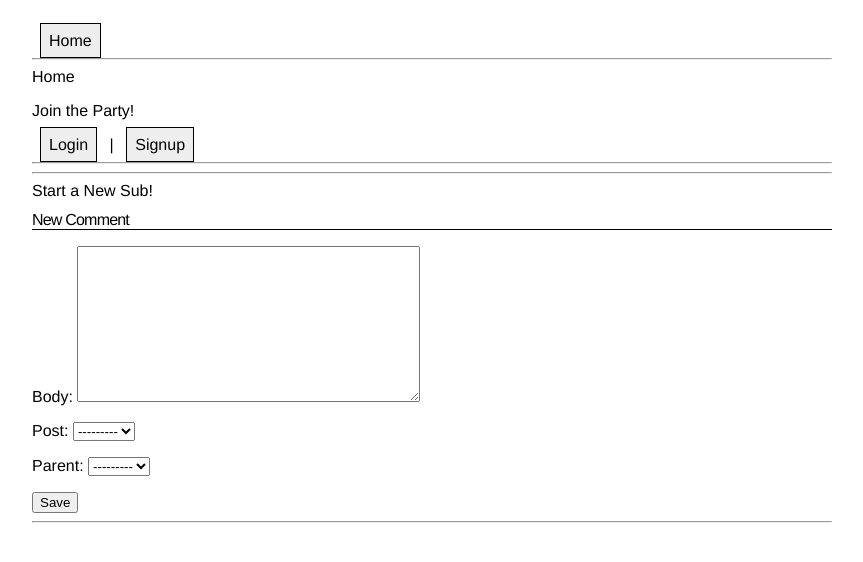
After one commit to DaltonHart/Reddit_Clone, a Django app: page /comments/new in a window 1280 px wide. The commit adds this page. Shown: the top 562 px of the page, without its empty margins (208-1071 px from the left). Run offline with Django 3.2, Linux system fonts and the light colour scheme; data that the repository does not hold is empty.

Commit message:
added form info to add subs, posts, and comments

```diff
--- a/reddit_clone/forms.py
+++ b/reddit_clone/forms.py
@@ -1,6 +1,6 @@
 from django import forms
 from django.contrib.auth.forms import UserCreationForm, UserChangeForm
-from .models import CustomUser
+from .models import CustomUser, Post, Comment, Sub_Reddit
 
 class CustomUserCreationForm(UserCreationForm):
 
@@ -13,3 +13,21 @@ class CustomUserChangeForm(UserChangeForm):
     class Meta:
         model = CustomUser
         fields = UserChangeForm.Meta.fields
+
+class PostForm(forms.ModelForm):
+
+    class Meta:
+        model = Post
+        fields = ('title', 'body','sub_reddit')
+
+class CommentForm(forms.ModelForm):
+
+    class Meta:
+        model = Comment
+        fields = ('body', 'post', 'parent')
+
+class Sub_Form(forms.ModelForm):
+
+    class Meta:
+        model = Sub_Reddit
+        fields = ('name', 'description')
--- a/reddit_clone/models.py
+++ b/reddit_clone/models.py
@@ -32,4 +32,4 @@ class Comment (models.Model):
     author = models.ForeignKey(CustomUser, on_delete=models.CASCADE, related_name='comments', blank=True)
     post = models.ForeignKey(Post, on_delete=models.CASCADE, related_name='comments')
     body = models.TextField()
-    sub_comment = models.ManyToManyField('self', related_name='sub_comment', blank=True )
+    parent = models.ForeignKey('self', on_delete=models.CASCADE, related_name='children', null=True, blank=True)
--- /dev/null
+++ b/reddit_clone/static/css/main.css
@@ -0,0 +1,99 @@
+body {
+    font-family: 'Helvetica Neue', sans-serif;
+    max-width: 50em;
+    margin: auto;
+    padding: 2em 1em;
+}
+
+nav a {
+    border: 1px solid black;
+    margin: .5em;
+    padding: .5em;
+    background-color: #eeeeee;
+}
+
+nav a:hover {
+    background-color: orange;
+    color: blue;
+}
+
+a,
+a:visited {
+    text-decoration: none;
+    color: black;
+}
+.comment {
+    padding-bottom: 1em;
+}
+a:hover {
+    background-color: #ccc;
+}
+
+ul {
+    list-style-type: none;
+}
+
+li {
+    margin: .25em;
+}
+
+h1 {
+    font: inherit;
+    color: inherit;
+    letter-spacing: -.05em;
+    text-decoration: none;
+    border-bottom: 1px solid black;
+}
+
+h2>a {
+    font-size: .75em;
+}
+
+input {
+    display: block;
+    margin: 5px 0 20px 0;
+    padding: 9px;
+    border: solid 1px black;
+    width: 300px;
+    background: whitesmoke;
+}
+
+input[type=submit],
+a.delete {
+    width: auto;
+    padding: 9px 15px;
+    background-color: gray;
+    border: 0;
+    font-size: 14px;
+    color: #FFFFFF;
+}
+
+a.delete {
+    background-color: red;
+}
+
+.post {
+    background: #ccc;
+    padding: 1em;
+    text-decoration: none;
+}
+
+
+.user-info {
+    float: right;
+}
+
+a.fav {
+    text-decoration: none;
+    color: red;
+}
+
+a.no-fav {
+    text-decoration: none;
+    color: black;
+}
+
+.fav:visited,
+.no-fav:visited {
+    text-decoration: none;
+}
--- a/reddit_clone/templates/reddit_clone/base.html
+++ b/reddit_clone/templates/reddit_clone/base.html
@@ -1,15 +1,15 @@
+{% load staticfiles %}
 <!DOCTYPE html>
 <html>
 <head>
   <meta charset="utf-8">
   <title>Reddit 2.0</title>
+  <link rel="stylesheet" href="{% static 'css/main.css' %}">
 </head>
 <body>
     <header>
         <nav>
-            <a href="#">Home</a>
-            <a href="#">Sub Reddits</a>
-            <a href="#">User Page</a>
+            <a href="/sub">Home</a>
             <hr>
             <section>
                 {% block title %}Home{% endblock %}
@@ -33,6 +33,7 @@
     </header>
     <hr>
   <main>
+      <a href="/sub/new">Start a New Sub!</a>
     {% block subreddits %}
 
     {% endblock %}
--- a/reddit_clone/templates/reddit_clone/comment_list.html
+++ b/reddit_clone/templates/reddit_clone/comment_list.html
@@ -8,5 +8,6 @@
                 <p>{{comment.body}}</p>
             </li>
         {% endfor %}
+
     </ul>
 {% endblock %}
--- /dev/null
+++ b/reddit_clone/templates/reddit_clone/commentform.html
@@ -0,0 +1,10 @@
+{% extends 'reddit_clone/base.html' %}
+
+{% block subreddits %}
+    <h1>New Comment</h1>
+    <form method="POST" class="comment-form">
+        {% csrf_token %}
+        {{ form.as_p }}
+        <button type="submit" class="save btn btn-default">Save</button>
+    </form>
+{% endblock %}
--- a/reddit_clone/urls.py
+++ b/reddit_clone/urls.py
@@ -5,7 +5,11 @@ from django.views.generic.base import TemplateView
 urlpatterns = [
     path('signup/', views.SignUp.as_view(), name='signup'),
     path('', views.sub_reddit_list, name='sub_reddit_list'),
+    path('sub/', views.sub_reddit_list, name='sub_reddit_list'),
     path('sub/<int:pk>', views.sub_reddit_detail, name='sub_reddit_detail'),
+    path('sub/new', views.sub_create, name='sub_create'),
     path('posts/', views.post_list, name='post_list'),
     path('comments/',views.comment_list, name='comment_list'),
+    path('comments/new', views.comment_create, name='comment_create'),
+    path('posts/new', views.post_create, name='post_create'),
 ]
--- a/reddit_clone/views.py
+++ b/reddit_clone/views.py
@@ -1,7 +1,7 @@
 from django.urls import reverse_lazy
 from django.views import generic
 from django.shortcuts import render, redirect
-from .forms import CustomUserCreationForm
+from .forms import CustomUserCreationForm, PostForm, CommentForm, Sub_Form
 from .models import Sub_Reddit, CustomUser, Post, Comment
 
 class SignUp(generic.CreateView):
@@ -28,3 +28,39 @@ def post_list(request):
 def comment_list(request):
     comments = Comment.objects.all()
     return render(request, 'reddit_clone/comment_list.html', {'comments':comments})
+
+def post_create(request):
+    if request.method == 'POST':
+        form = PostForm(request.POST)
+        if form.is_valid():
+            post = form.save(commit=False)
+            post.author = request.user
+            post.save()
+            return redirect('post_list')
+    else:
+        form = PostForm()
+    return render(request, 'reddit_clone/postform.html', {'form': form})
+
+def comment_create(request):
+    if request.method == 'POST':
+        form = CommentForm(request.POST)
+        if form.is_valid():
+            post = form.save(commit=False)
+            post.author = request.user
+            post.save()
+            return redirect('comment_list')
+    else:
+        form = CommentForm()
+    return render(request, 'reddit_clone/commentform.html', {'form': form})
+
+def sub_create(request):
+    if request.method == 'POST':
+        form = Sub_Form(request.POST)
+        if form.is_valid():
+            post = form.save(commit=False)
+            post.user = request.user
+            post.save()
+            return redirect('sub_reddit_list')
+    else:
+        form = Sub_Form()
+    return render(request, 'reddit_clone/subform.html', {'form': form})
```
Also changed, not shown: reddit_clone/templates/reddit_clone/postform.html (added, +10 -0 lines), reddit_clone/templates/reddit_clone/sub_reddit_detail.html (+21 -5 lines), reddit_clone/templates/reddit_clone/subform.html (added, +10 -0 lines), reddit_clone/migrations/0005_auto_20180610_1908.py (added).
